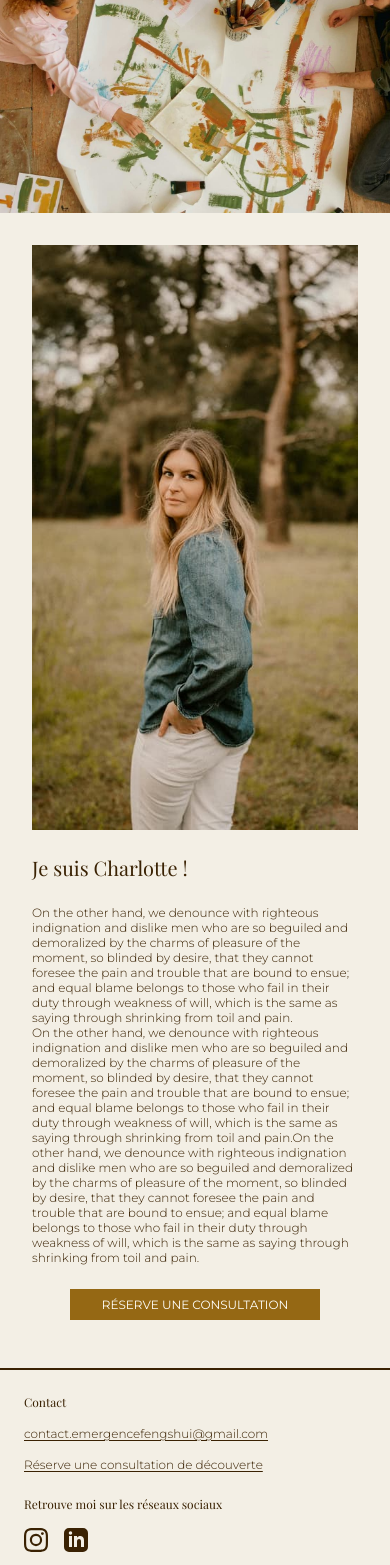
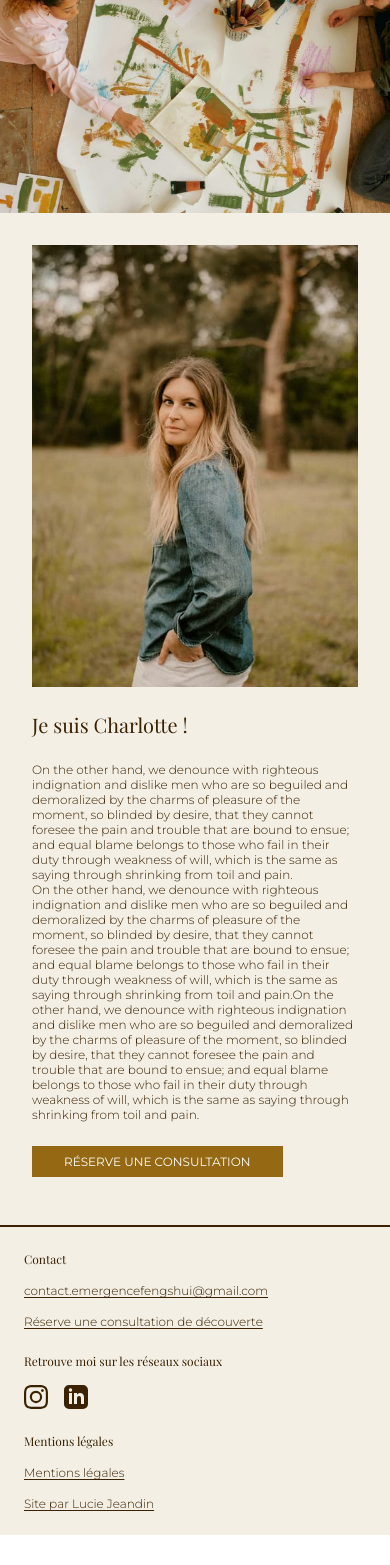
Before and after one commit to ljeandin/emergence, a Vue app: page / in a window 390 px wide. Shown: the part 6180-7745 px from the top of the page. After the commit the page ends 7715 px from the top, so only its background shows below. Built offline with nearby package versions, Linux system fonts and the light colour scheme; a web font is replaced by a local one.

Commit message:
Adjust responsive

```diff
--- a/src/components/organisms/about/About.vue
+++ b/src/components/organisms/about/About.vue
@@ -38,11 +38,10 @@
                 is the same as saying through shrinking from
                 toil and pain.
             </p>
-            <div class="about__button-wrapper">
-                <button class="button-colored">
-                    Réserve une consultation
-                </button>
-            </div>
+
+            <button class="button-colored">
+                Réserve une consultation
+            </button>
         </div>
     </section>
 </template>
--- a/src/components/organisms/about/about.scss
+++ b/src/components/organisms/about/about.scss
@@ -2,7 +2,6 @@
     width: 100%;
     display: flex;
     flex-direction: column;
-    align-items: center;
     gap: $spacing-xs;
     padding: $spacing-sm;
     padding-bottom: $spacing-md;
@@ -15,13 +14,8 @@
         }
     }
 
-    &__button-wrapper {
-        display: flex;
-        justify-content: center;
-    }
-
     &__image {
-        max-height: calc(80vh - $header-height);
+        max-height: calc(60vh - $header-height);
         object-fit: cover;
         width: 100%;
     }
@@ -31,8 +25,8 @@
     .about {
         flex-direction: row;
 
-        &__button-wrapper {
-            justify-content: flex-start;
+        &__image {
+            max-width: 40%;
         }
     }
 }
@@ -45,6 +39,7 @@
 
         &__image {
             max-height: none;
+            max-width: none;
             width: 42 * $spacing;
         }
     }
```
